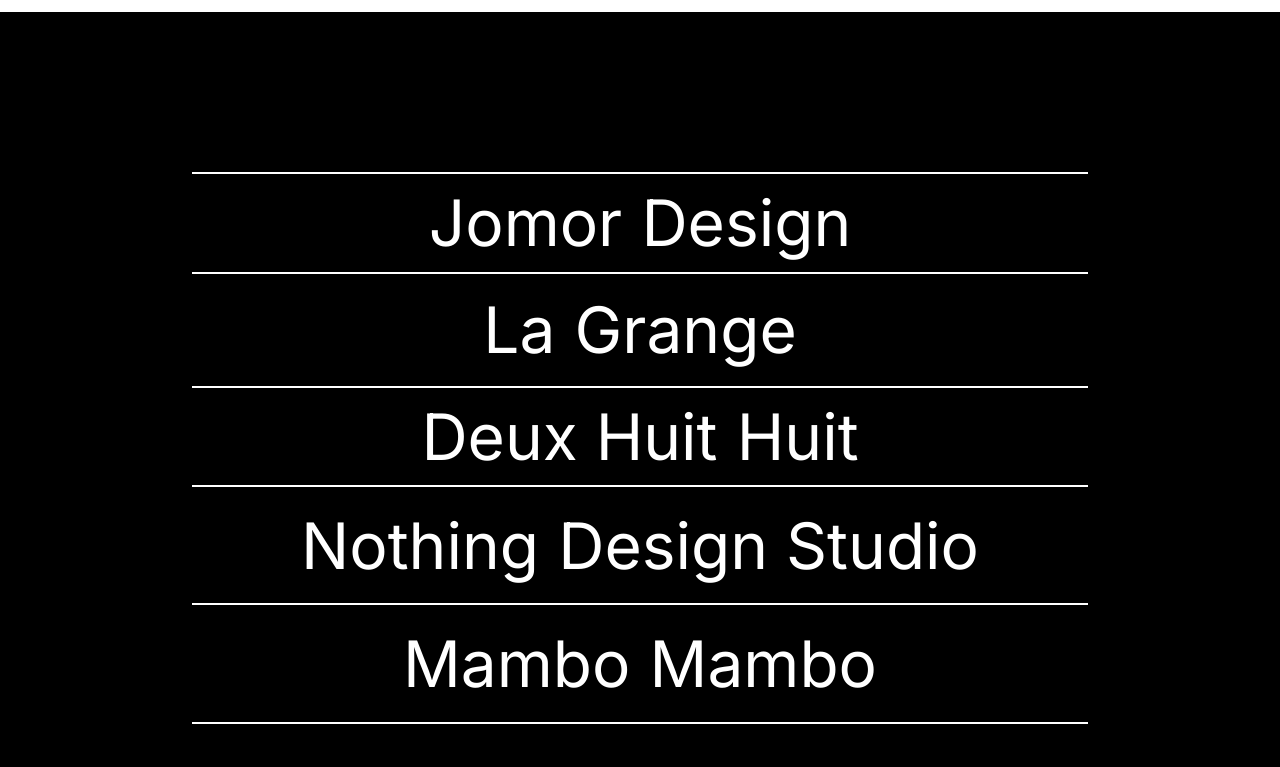
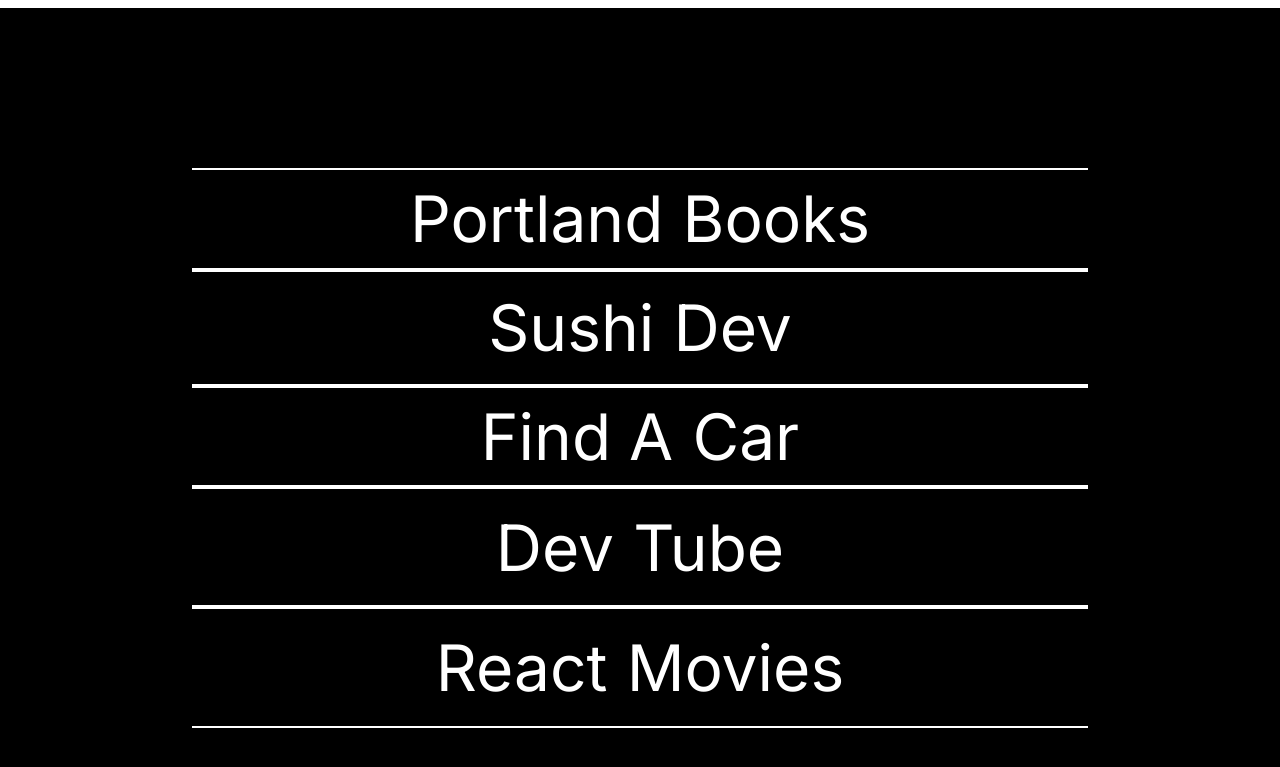
Before and after one commit to denimozh/NewPortfolio, a Next.js app: page / in a window 1280 px wide. Shown: the part 2264-3031 px from the top of the page. Built offline with nearby package versions, Linux system fonts and the light colour scheme.

Commit message:
Added Names of Projects

```diff
--- a/src/app/page.js
+++ b/src/app/page.js
@@ -16,7 +16,7 @@
 export default function Home() {
 
   const [isLoading, setIsloading] = useState(true);
-  const paragraph1 = "Hi I'm Denis : A FrontEnd Developer - Based in London, UK. My TechStack Includes : NextJS, Typescript, React, TailwindCSS. I also know how to expertly use Docker and Github."
+  const paragraph1 = "Hi I'm Denis : A FrontEnd Developer. My TechStack Includes : NextJS, Typescript, React, TailwindCSS. I also know how to expertly use Docker and Github."
 
   const path = useRef(null);
   let progress = 0;
@@ -25,28 +25,28 @@
   let x = 0.5;
   const projects = [
     {
-      title1: "Jomor",
-      title2: "Design",
+      title1: "Portland",
+      title2: "Books",
       src: "jomor_design.jpeg"
     },
     {
-      title1: "La",
-      title2: "Grange",
+      title1: "Sushi",
+      title2: "Dev",
       src: "la_grange.jpeg"
     },
     {
-      title1: "Deux Huit",
-      title2: "Huit",
+      title1: "Find A",
+      title2: "Car",
       src: "deux_huit_huit.jpeg"
     },
     {
-      title1: "Nothing",
-      title2: "Design Studio",
+      title1: "Dev",
+      title2: "Tube",
       src: "nothing_design_studio.png"
     },
     {
-      title1: "Mambo",
-      title2: "Mambo",
+      title1: "React",
+      title2: "Movies",
       src: "mambo_mambo.jpeg"
     }
   ]
--- a/src/components/Projects/index.jsx
+++ b/src/components/Projects/index.jsx
@@ -15,6 +15,7 @@
     const { title1, title2, src } = project;
 
     return (
+        <a className='cursor-none'>
             <div onMouseEnter={() => {setIsActive(true)}} onMouseLeave={() => {setIsActive(false)}} className={styles.project}>
                 <p>{title1}</p>
                 <motion.div variants={anim} animate={isActive ? "open" : "closed"} className={styles.imgContainer}>
@@ -22,5 +23,6 @@
                 </motion.div>
                 <p>{title2}</p>
             </div>
+        </a>
     )
 }
```
Lines whose indentation alone changed are shown as unchanged.
